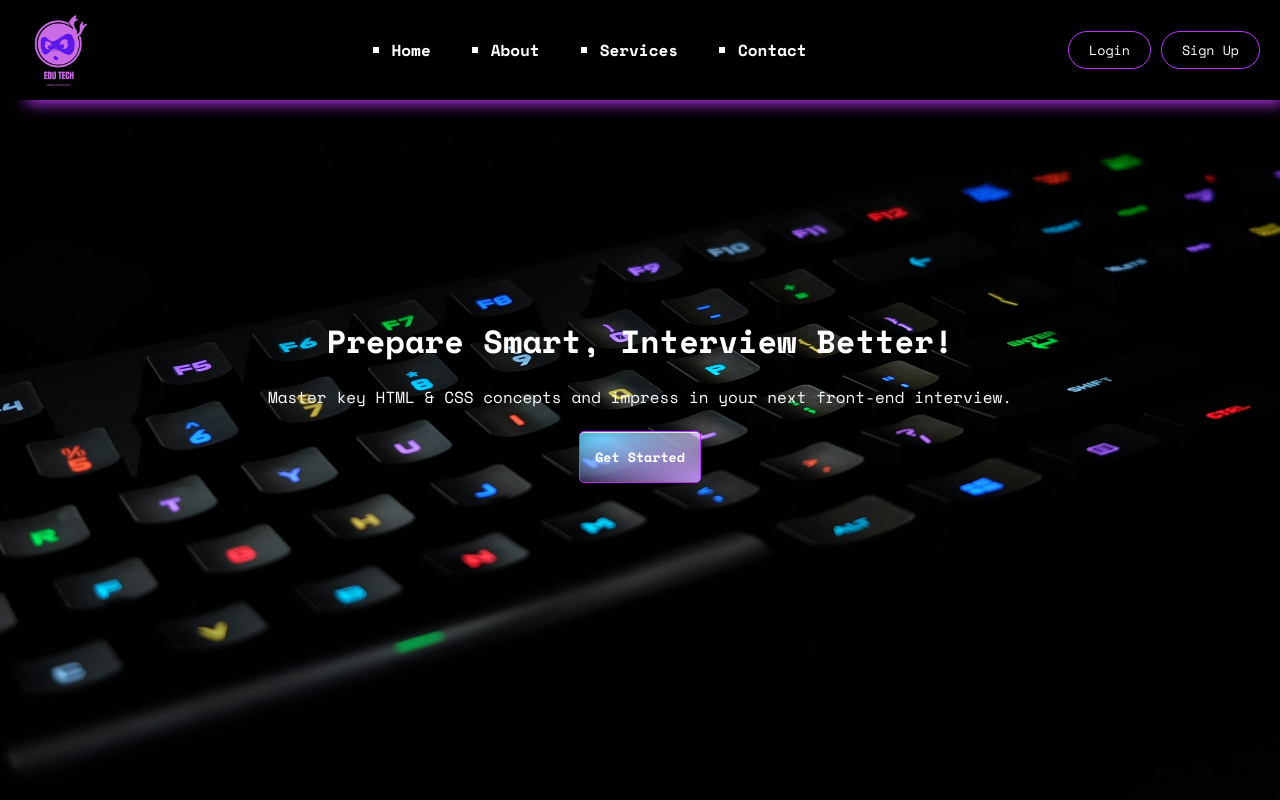
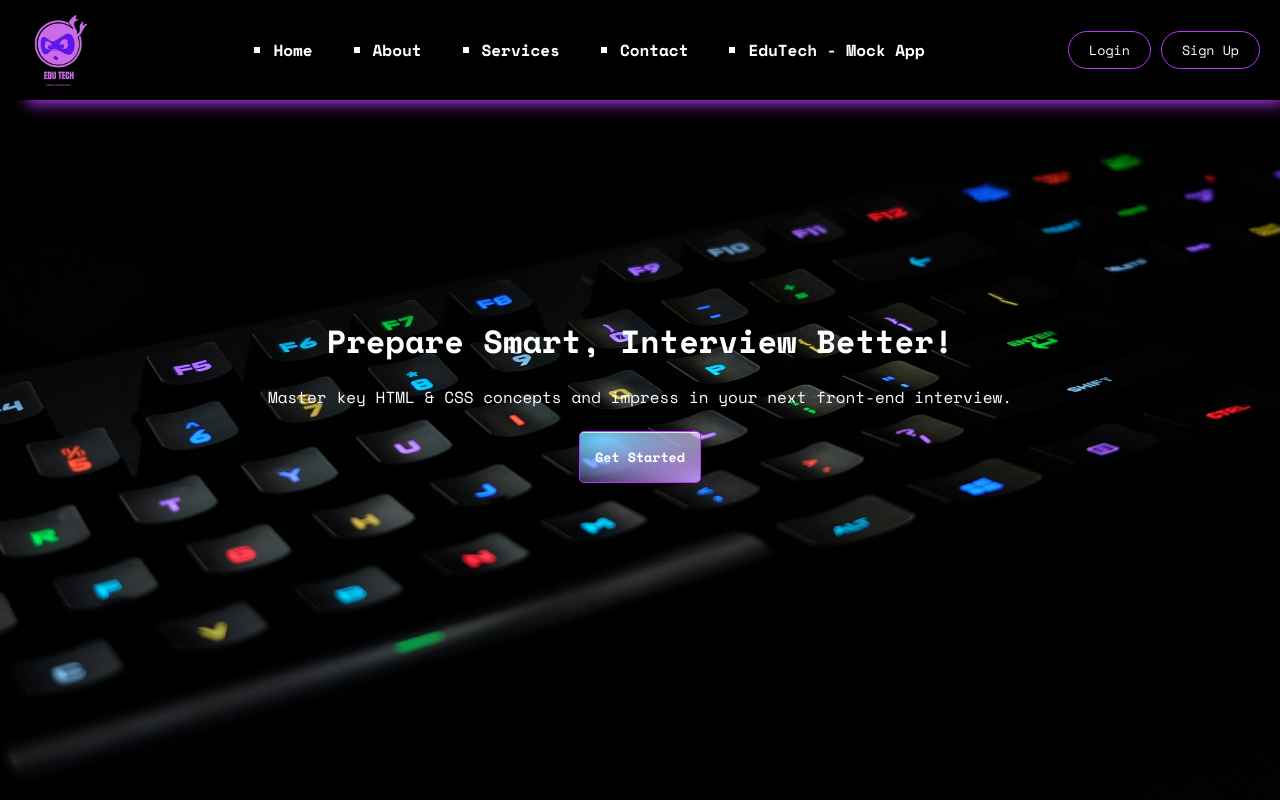
Before and after one commit to ArthiGit18/Html-Css-Js-, a React (Create React App) app: page / in a window 1280 px wide. Shown: the top 800 px of the page. Built offline with nearby package versions, Linux system fonts and the light colour scheme.

Commit message:
updated mock app

```diff
--- a/src/Pages/HomePage/Nav.js
+++ b/src/Pages/HomePage/Nav.js
@@ -1,12 +1,10 @@
 import React, { useState, useEffect } from 'react';
 import { NavLink } from 'react-router-dom';
 import axios from 'axios';
-import Button from '@mui/material/Button';
 import { styled } from '@mui/material/styles';
 import Dialog from '@mui/material/Dialog';
 import DialogTitle from '@mui/material/DialogTitle';
 import DialogContent from '@mui/material/DialogContent';
-import DialogActions from '@mui/material/DialogActions';
 import MenuIcon from '@mui/icons-material/Menu';
 import CloseIcon from '@mui/icons-material/Close';
 import { useAuthModal } from '../../context/AuthModalContext';
@@ -134,6 +132,7 @@ const Nav = () => {
                         <li><NavLink to='/about-us-our-team'>About</NavLink></li>
                         <li><NavLink to='/service'>Services</NavLink></li>
                         <li><NavLink to='/contact-us-our-team'>Contact</NavLink></li>
+                        <li><NavLink to='https://edutechmock.netlify.app/'>EduTech - Mock App</NavLink></li>
                     </ul>
 
                     <div className='nav_buttons'>
--- a/src/index.scss
+++ b/src/index.scss
@@ -832,7 +832,6 @@
     }
 }
 
-
 // javascript faqs
 
 .faq-container {
```
